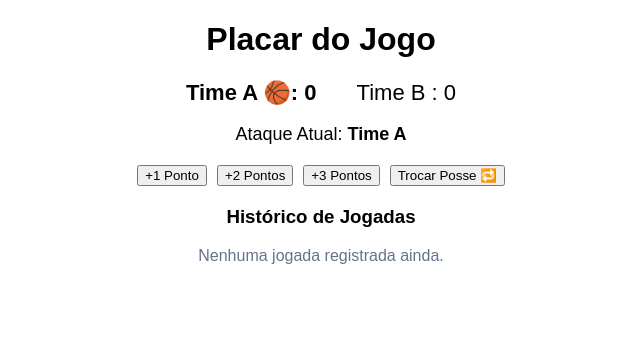
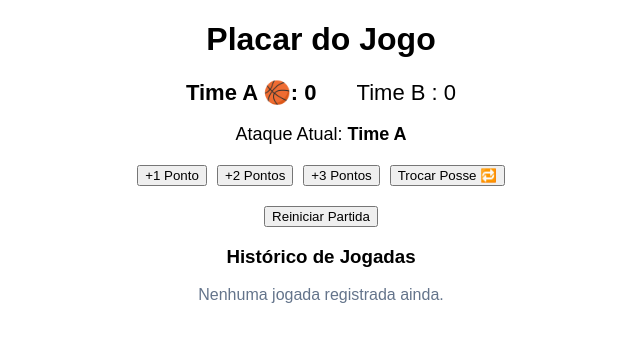
Before and after one commit to gok2001/placar-modular, a React (Create React App) app: page / in a window 1280 px wide. Shown: the top 342 px of the page, without its empty margins (319-959 px from the left). Built offline with nearby package versions, Linux system fonts and the light colour scheme.

Commit message:
feat: cria botão de reiniciar partida

```diff
--- a/src/App.js
+++ b/src/App.js
@@ -2,6 +2,7 @@ import { useState } from "react";
 import Placar from "./components/Placar";
 import AcoesJogo from "./components/AcoesJogo";
 import Historico from "./components/Historico";
+import ControlesGerais from "./components/ControlesGerais";
 
 export default function App() {
   const [pontosA, setPontosA] = useState(0);
@@ -30,6 +31,13 @@ export default function App() {
     setPosseTimeA(!posseTimeA);
   }
 
+  function reiniciarPartida() {
+    setPontosA(0);
+    setPontosB(0);
+    setPosseTimeA(true);
+    setHistorico([]);
+  }
+
   return (
     <div style={{ textAlign: "center", fontFamily: "sans-serif", maxWidth: "600px", margin: "0 auto" }}>
       <h1>Placar do Jogo</h1>
@@ -45,6 +53,10 @@ export default function App() {
         onPassarBola={passarBola}
       />
 
+      <ControlesGerais
+        onReiniciar={reiniciarPartida}
+      />
+
       <Historico historico={historico} />
     </div>
   );
```
